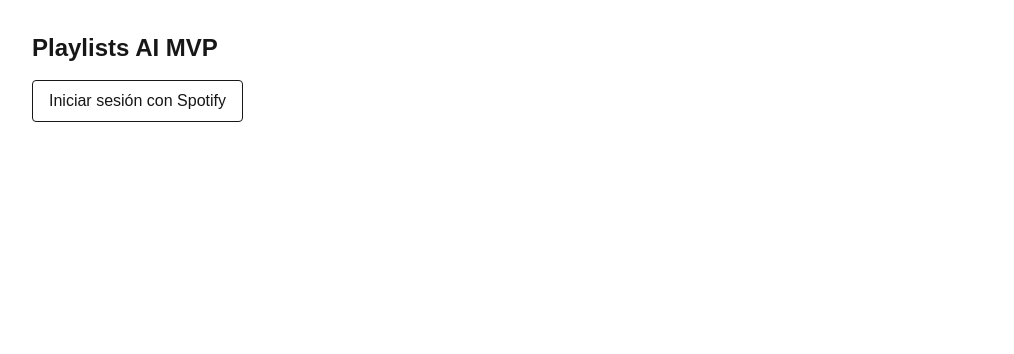
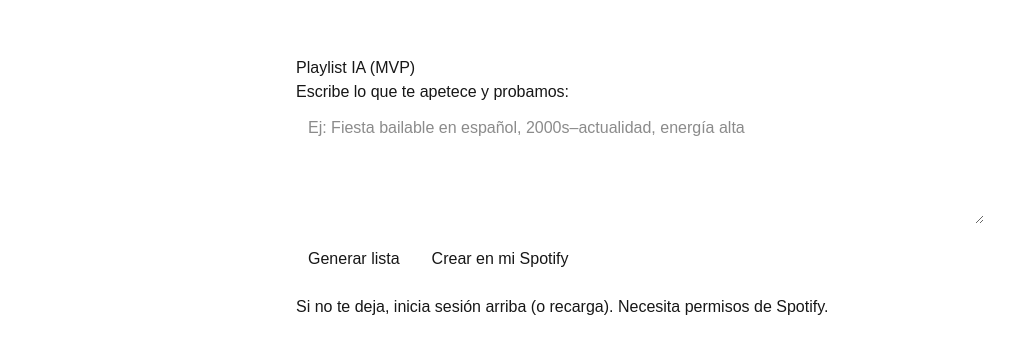
Before and after one commit to JeyLabbb/playlists-mvp3, a Next.js app: page / in a window 1280 px wide. Shown: the top 354 px of the page, without its empty margins (0-1014 px from the left). Built offline with nearby package versions, Linux system fonts and the light colour scheme; no server answers.

Commit message:
fix: restore Home UI and client component pragma

```diff
--- a/app/page.js
+++ b/app/page.js
@@ -1,29 +1,83 @@
 "use client";
-import { signIn, signOut, useSession } from "next-auth/react";
+import { useState } from "react";
 
 export default function Home() {
-  const { data: session } = useSession();
+  const [prompt, setPrompt] = useState("");
+  const [tracks, setTracks] = useState([]);
+  const [loading, setLoading] = useState(false);
+  const [creating, setCreating] = useState(false);
+  const [msg, setMsg] = useState("");
+
+  const doRecommend = async () => {
+    setMsg(""); setLoading(true); setTracks([]);
+    try {
+      const r = await fetch("/api/recommend", {
+        method: "POST",
+        headers: { "Content-Type": "application/json" },
+        body: JSON.stringify({ prompt, limit: 25 }),
+      });
+      const data = await r.json();
+      if (!r.ok) throw data;
+      setTracks(data.tracks || []);
+      setMsg(`OK: ${data.tracks?.length || 0} temas`);
+    } catch (e) {
+      setMsg("Error al generar recomendaciones");
+    } finally {
+      setLoading(false);
+    }
+  };
+
+  const doCreate = async () => {
+    if (!tracks.length) { setMsg("No hay canciones"); return; }
+    setCreating(true); setMsg("");
+    try {
+      const name = prompt?.trim() ? prompt.trim().slice(0, 90) : "Playlist IA";
+      const uris = tracks.map(t => t.uri);
+      const r = await fetch("/api/playlist/create", {
+        method: "POST",
+        headers: { "Content-Type": "application/json" },
+        body: JSON.stringify({ name, description: `Generada: ${prompt || ""}`, uris, isPublic: false }),
+      });
+      const data = await r.json();
+      if (!r.ok) throw data;
+      setMsg(`Playlist creada ✅ ${data.url ? "→ " + data.url : ""}`);
+    } catch (e) {
+      setMsg("Error al crear la playlist");
+    } finally {
+      setCreating(false);
+    }
+  };
+
   return (
-    <main className="p-8 space-y-4">
-      <h1 className="text-2xl font-semibold">Playlists AI MVP</h1>
-      {!session ? (
-        <button
-          className="border px-4 py-2 rounded"
-          onClick={() => signIn("spotify")}
-        >
-          Iniciar sesión con Spotify
+    <main style={{ maxWidth: 720, margin: "40px auto", padding: 16 }}>
+      <h1>Playlist IA (MVP)</h1>
+      <p>Escribe lo que te apetece y probamos:</p>
+      <textarea
+        value={prompt}
+        onChange={e => setPrompt(e.target.value)}
+        placeholder="Ej: Fiesta bailable en español, 2000s–actualidad, energía alta"
+        rows={4}
+        style={{ width: "100%", padding: 12 }}
+      />
+      <div style={{ marginTop: 8, display: "flex", gap: 8 }}>
+        <button onClick={doRecommend} disabled={loading} style={{ padding: "8px 12px" }}>
+          {loading ? "Generando..." : "Generar lista"}
         </button>
-      ) : (
-        <>
-          <p>Conectado como: {session.user?.name || "Usuario Spotify"}</p>
-          <button
-            className="border px-4 py-2 rounded"
-            onClick={() => signOut()}
-          >
-            Cerrar sesión
-          </button>
-        </>
-      )}
+        <button onClick={doCreate} disabled={creating || tracks.length === 0} style={{ padding: "8px 12px" }}>
+          {creating ? "Creando..." : "Crear en mi Spotify"}
+        </button>
+      </div>
+      {msg && <p style={{ marginTop: 8 }}>{msg}</p>}
+      <ul style={{ marginTop: 16 }}>
+        {tracks.map(t => (
+          <li key={t.id}>
+            {t.name} — {t.artists}
+          </li>
+        ))}
+      </ul>
+      <p style={{ marginTop: 16 }}>
+        Si no te deja, inicia sesión arriba (o recarga). Necesita permisos de Spotify.
+      </p>
     </main>
   );
 }
```
